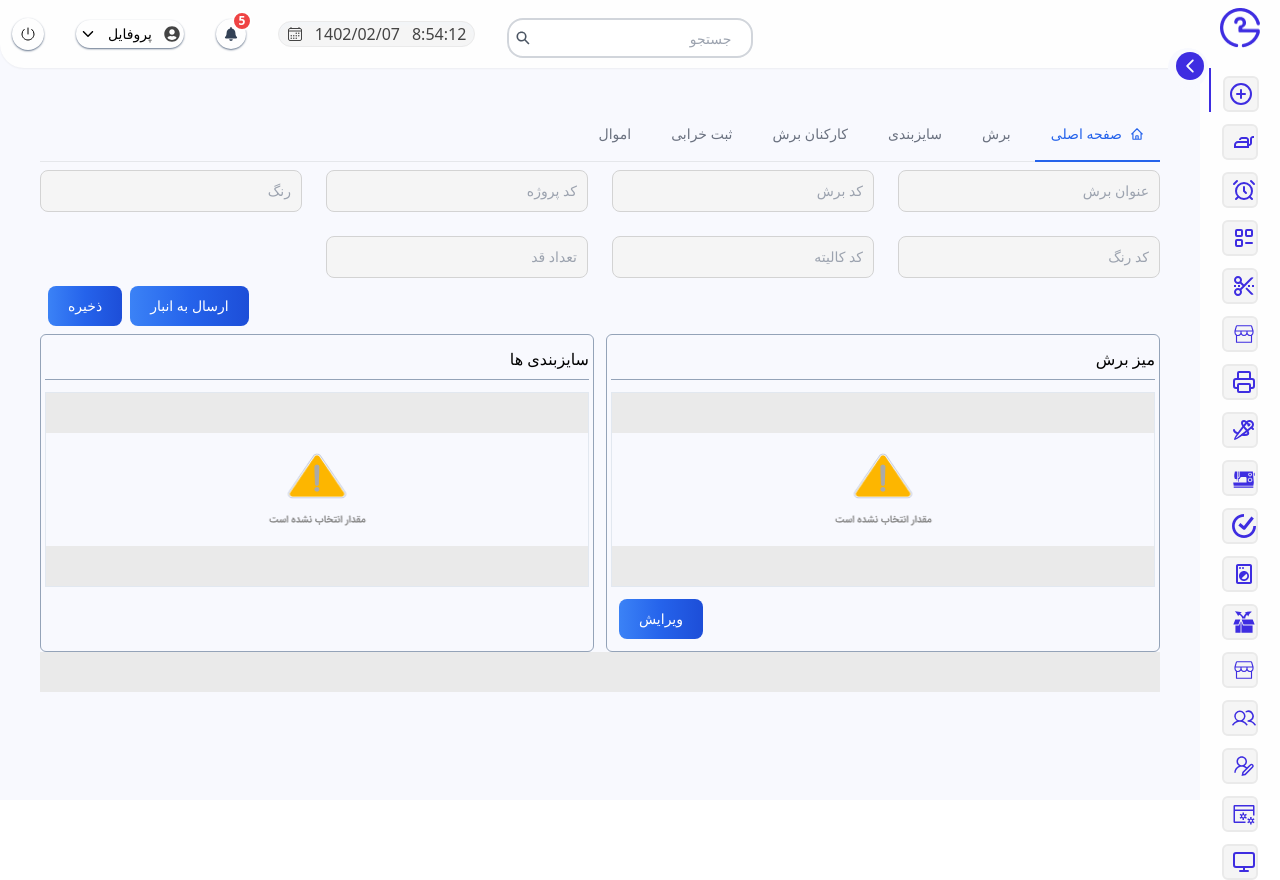
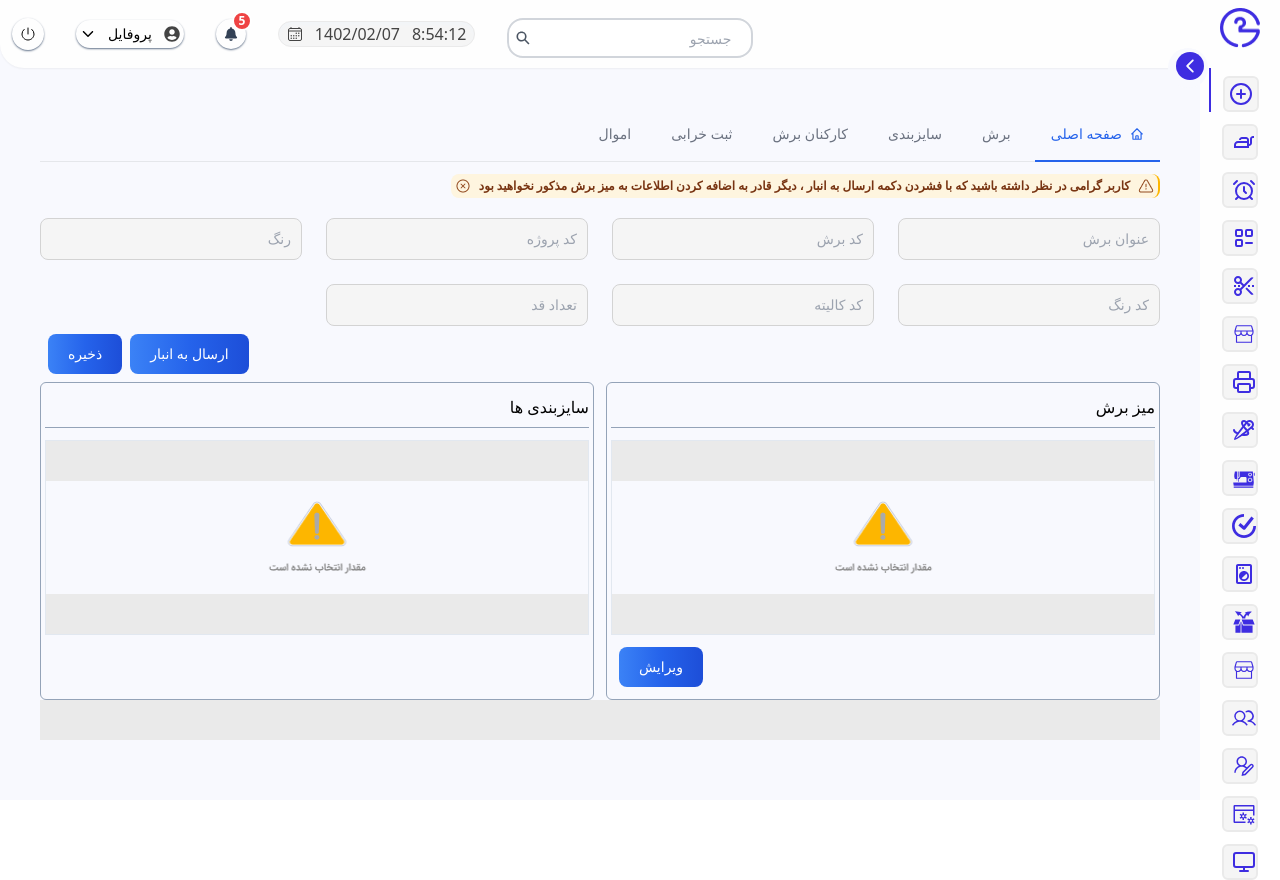
Before and after one commit to marziyemonshizadeh/iranJackProject, a Next.js app: page /cut in a window 1280 px wide. Built offline with nearby package versions, Linux system fonts and the light colour scheme.

Commit message:
add warning image

```diff
--- a/src/app/cut/page.tsx
+++ b/src/app/cut/page.tsx
@@ -3,9 +3,7 @@ import Image from "next/image";
 import Link from "next/link";
 import { HiOutlineHome } from "react-icons/hi";
 
-interface Props {}
-
-const Cut = (props: Props) => {
+const Cut = () => {
   return (
     <HomePageLayout>
       <div className="col-span-12">
@@ -64,6 +62,26 @@ const Cut = (props: Props) => {
           </ul>
         </div>
         <div>
+          <div className="inline-flex items-center gap-2 font-semibold bg-[#FEF5DF] text-[#783412] text-xs rounded-lg border-r-2 border-r-[#FDB600] p-1 my-3">
+            <Image
+              alt="x"
+              src="/images/Warning.png"
+              width={5}
+              height={5}
+              className="w-4 h-4"
+            />
+            <span>
+              کاربر گرامی در نظر داشته باشید که با فشردن دکمه ارسال به انبار ،
+              دیگر قادر به اضافه کردن اطلاعات به میز برش مذکور نخواهید بود
+            </span>
+            <Image
+              alt="x"
+              src="/images/DeleteWarn.png"
+              width={5}
+              height={5}
+              className="w-4 h-4"
+            />
+          </div>
           <div className="grid lg:grid-cols-4 md:grid-cols-3 gap-6 my-2">
             <input
               type="text"
```
Also changed, not shown: public/images/DeleteWarn.png (added), public/images/Warning.png (added).
